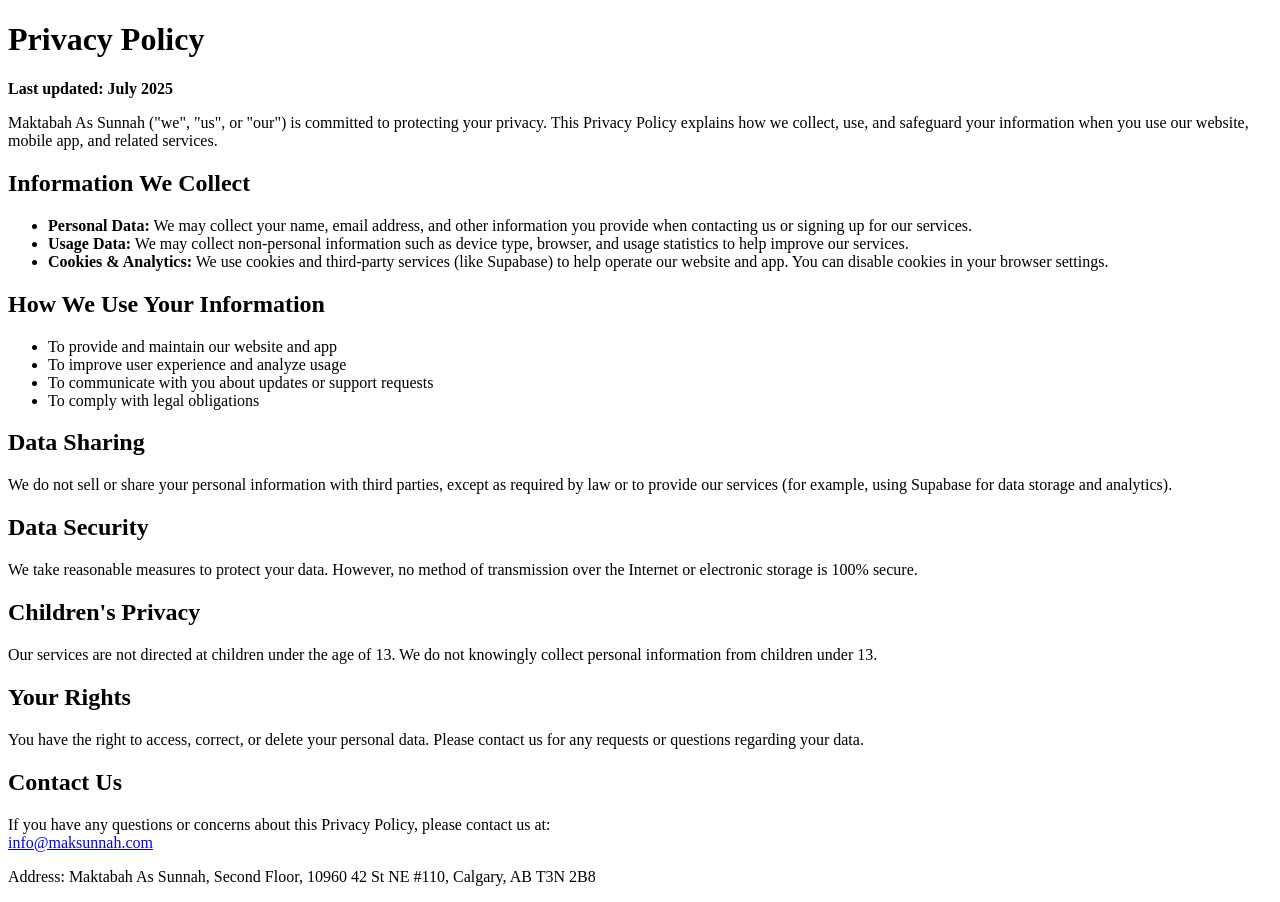
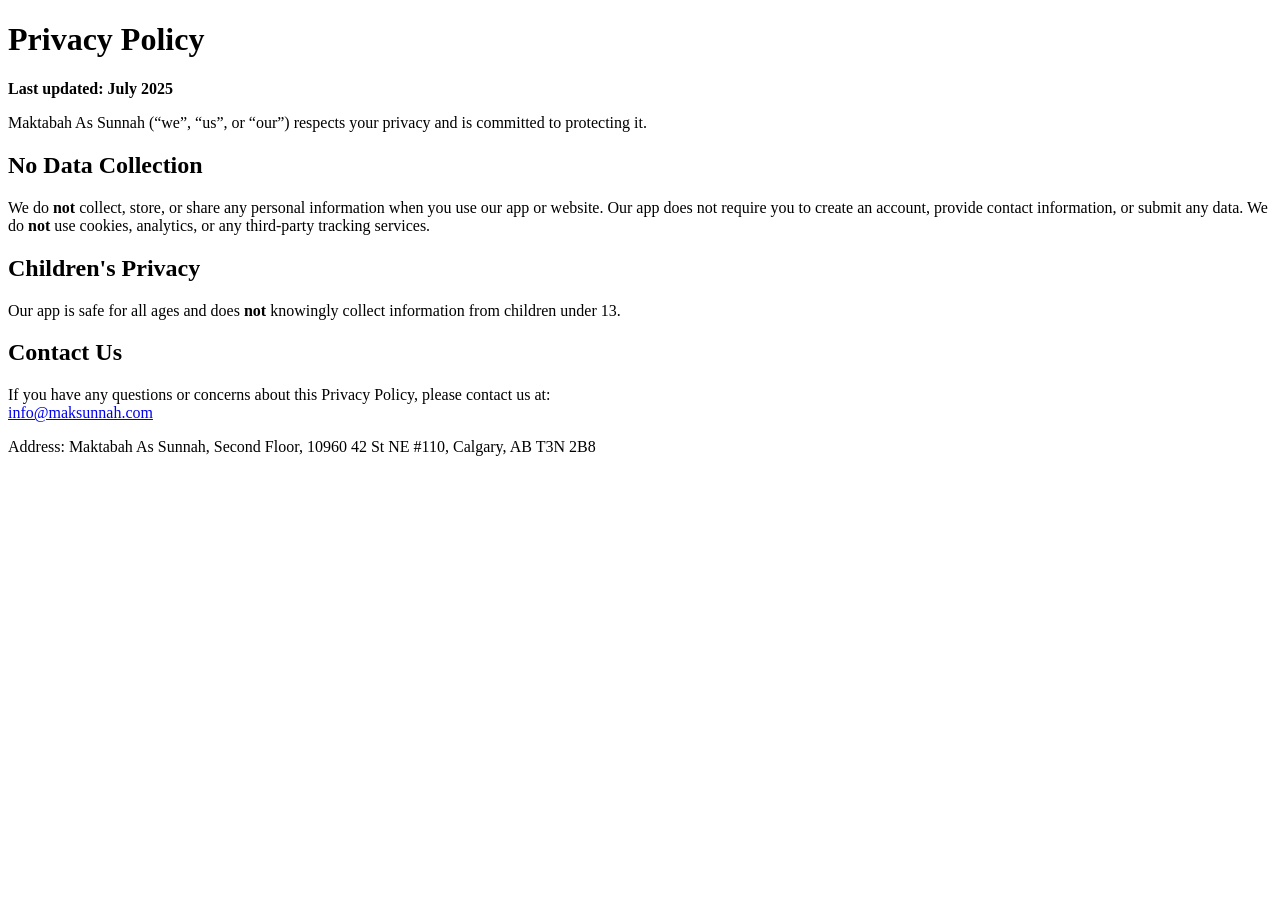
Before and after one commit to umar-aftab/maksunnah, a Next.js app: page /privacy in a window 1280 px wide. After the commit the page ends 800 px from the top, so only its background shows below. Built offline with nearby package versions, Linux system fonts and the light colour scheme.

Commit message:
Updated Privacy Policy

```diff
--- a/pages/privacy.js
+++ b/pages/privacy.js
@@ -11,48 +11,19 @@ export default function PrivacyPage() {
       </p>
 
       <p className="mb-4">
-        Maktabah As Sunnah ("we", "us", or "our") is committed to protecting your privacy. This Privacy Policy explains how we collect, use, and safeguard your information when you use our website, mobile app, and related services.
+        Maktabah As Sunnah (“we”, “us”, or “our”) respects your privacy and is committed to protecting it.
       </p>
 
-      <h2 className="text-xl font-semibold mt-6 mb-2">Information We Collect</h2>
-      <ul className="list-disc list-inside mb-4">
-        <li>
-          <strong>Personal Data:</strong> We may collect your name, email address, and other information you provide when contacting us or signing up for our services.
-        </li>
-        <li>
-          <strong>Usage Data:</strong> We may collect non-personal information such as device type, browser, and usage statistics to help improve our services.
-        </li>
-        <li>
-          <strong>Cookies & Analytics:</strong> We use cookies and third-party services (like Supabase) to help operate our website and app. You can disable cookies in your browser settings.
-        </li>
-      </ul>
-
-      <h2 className="text-xl font-semibold mt-6 mb-2">How We Use Your Information</h2>
-      <ul className="list-disc list-inside mb-4">
-        <li>To provide and maintain our website and app</li>
-        <li>To improve user experience and analyze usage</li>
-        <li>To communicate with you about updates or support requests</li>
-        <li>To comply with legal obligations</li>
-      </ul>
-
-      <h2 className="text-xl font-semibold mt-6 mb-2">Data Sharing</h2>
+      <h2 className="text-xl font-semibold mt-6 mb-2">No Data Collection</h2>
       <p className="mb-4">
-        We do not sell or share your personal information with third parties, except as required by law or to provide our services (for example, using Supabase for data storage and analytics).
-      </p>
-
-      <h2 className="text-xl font-semibold mt-6 mb-2">Data Security</h2>
-      <p className="mb-4">
-        We take reasonable measures to protect your data. However, no method of transmission over the Internet or electronic storage is 100% secure.
+        We do <strong>not</strong> collect, store, or share any personal information when you use our app or website.
+        Our app does not require you to create an account, provide contact information, or submit any data.
+        We do <strong>not</strong> use cookies, analytics, or any third-party tracking services.
       </p>
 
       <h2 className="text-xl font-semibold mt-6 mb-2">Children's Privacy</h2>
       <p className="mb-4">
-        Our services are not directed at children under the age of 13. We do not knowingly collect personal information from children under 13.
-      </p>
-
-      <h2 className="text-xl font-semibold mt-6 mb-2">Your Rights</h2>
-      <p className="mb-4">
-        You have the right to access, correct, or delete your personal data. Please contact us for any requests or questions regarding your data.
+        Our app is safe for all ages and does <strong>not</strong> knowingly collect information from children under 13.
       </p>
 
       <h2 className="text-xl font-semibold mt-6 mb-2">Contact Us</h2>
```
